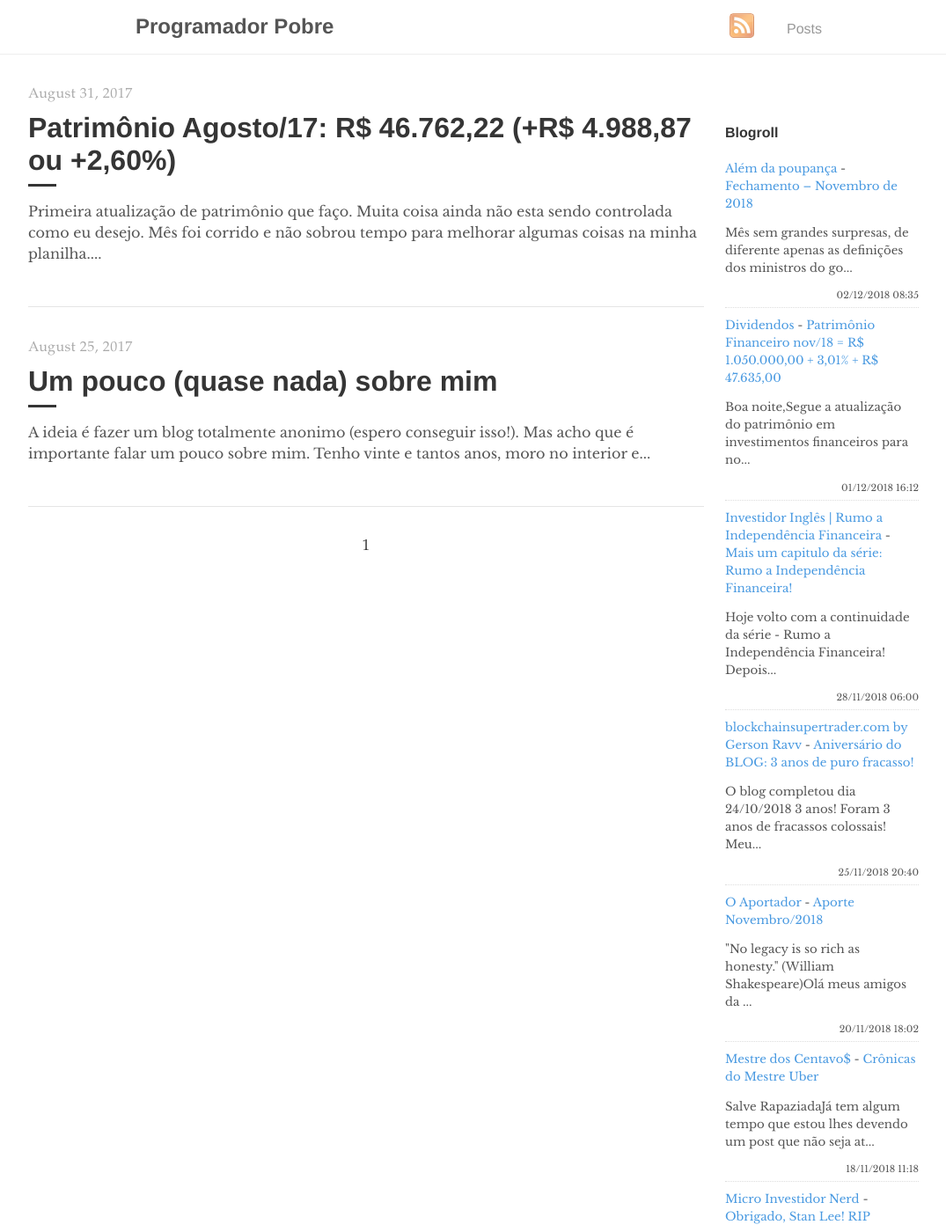
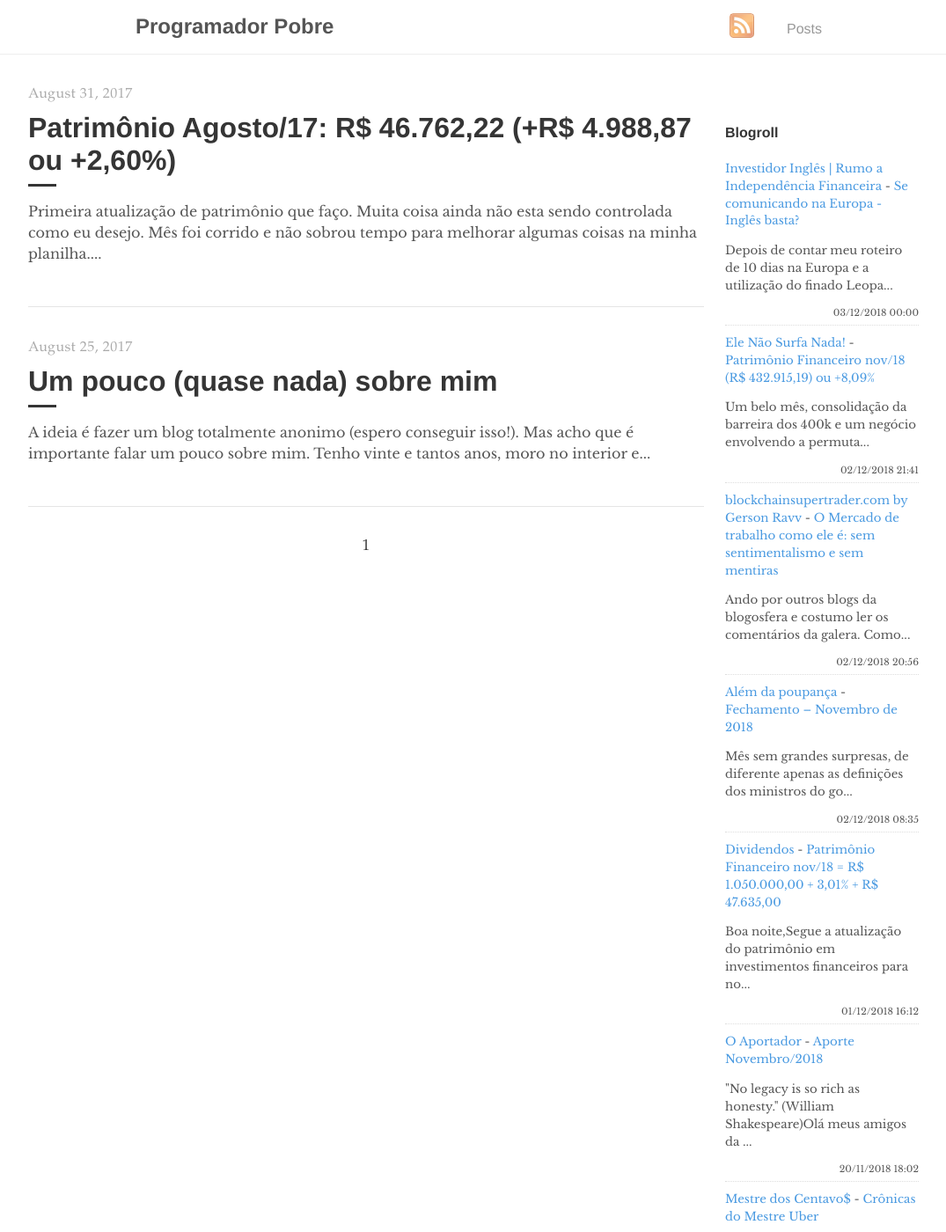
Before and after one commit to programadorpobre/programadorpobre.github.io, a Jekyll site: the page built from index.html, in a window 1280 px wide and 1400 px high. Shown: the whole window at 88% size, without its empty margins (96-1171 px from the left). Built offline with Jekyll 4.4.1, drawn with Linux system fonts in a browser that asks for light colours; the list of posts is cut into pages by our own code; comment, search, counter and statistics services are not loaded; some of the changed text lies outside the part shown.

Commit message:
[ci skip] travis #485

```diff
--- a/_includes/feed-entries.html
+++ b/_includes/feed-entries.html
@@ -1,3 +1,18 @@
+<div class="feed-entry">
+    <a class="feed-entry-site-name" href="https://www.investidoringles.com/">Investidor Inglês | Rumo a Independência Financeira</a> - <a class="feed-entry-title" href="https://www.investidoringles.com/2018/12/se-comunicando-na-europa-ingles-suficiente.html">Se comunicando na Europa - Inglês basta?</a>
+    <p class="feed-entry-summary">Depois de contar meu roteiro de 10 dias na Europa e a utilização do finado Leopa...</p>
+    <time datetime="2018-12-03T00:00:00.000-02:00">03/12/2018 00:00</time>
+</div>
+<div class="feed-entry">
+    <a class="feed-entry-site-name" href="https://elenaosurfanada.blogspot.com/">Ele Não Surfa Nada!</a> - <a class="feed-entry-title" href="https://elenaosurfanada.blogspot.com/2018/12/patrimonio-financeiro-nov18-r-43291519.html">Patrimônio Financeiro nov/18 (R$ 432.915,19) ou +8,09%</a>
+    <p class="feed-entry-summary">Um belo mês, consolidação da barreira dos 400k e um negócio envolvendo a permuta...</p>
+    <time datetime="2018-12-02T21:41:00.000-02:00">02/12/2018 21:41</time>
+</div>
+<div class="feed-entry">
+    <a class="feed-entry-site-name" href="http://www.blockchainsupertrader.com/">blockchainsupertrader.com by Gerson Ravv</a> - <a class="feed-entry-title" href="http://www.blockchainsupertrader.com/2018/12/o-mercado-de-trabalho-como-ele-e-sem.html">O Mercado de trabalho como ele é: sem sentimentalismo e sem mentiras</a>
+    <p class="feed-entry-summary">Ando por outros blogs da blogosfera e costumo ler os comentários da galera. Como...</p>
+    <time datetime="2018-12-02T20:56:00.000-02:00">02/12/2018 20:56</time>
+</div>
 <div class="feed-entry">
     <a class="feed-entry-site-name" href="https://alemdapoupanca.blogspot.com/">Além da poupança</a> - <a class="feed-entry-title" href="https://alemdapoupanca.blogspot.com/2018/12/fechamento-novembro-de-2018.html">Fechamento – Novembro de 2018</a>
     <p class="feed-entry-summary">Mês sem grandes surpresas, de diferente apenas as definições dos ministros do go...</p>
@@ -7,16 +22,6 @@
     <a class="feed-entry-site-name" href="http://bonsdividendos.blogspot.com/">Dividendos</a> - <a class="feed-entry-title" href="http://bonsdividendos.blogspot.com/2018/12/patrimonio-financeiro-nov18-r-105000000.html">Patrimônio Financeiro nov/18 = R$ 1.050.000,00 + 3,01% + R$ 47.635,00</a>
     <p class="feed-entry-summary">Boa noite,Segue a atualização do patrimônio em investimentos financeiros para no...</p>
     <time datetime="2018-12-01T16:12:00.001-08:00">01/12/2018 16:12</time>
-</div>
-<div class="feed-entry">
-    <a class="feed-entry-site-name" href="https://www.investidoringles.com/">Investidor Inglês | Rumo a Independência Financeira</a> - <a class="feed-entry-title" href="https://www.investidoringles.com/2018/11/capitulo-2-serie-rumo-a-independencia-financeira.html">Mais um capitulo da série: Rumo a Independência Financeira!</a>
-    <p class="feed-entry-summary">Hoje volto com a continuidade da série - Rumo a Independência Financeira! Depois...</p>
-    <time datetime="2018-11-28T06:00:00.000-02:00">28/11/2018 06:00</time>
-</div>
-<div class="feed-entry">
-    <a class="feed-entry-site-name" href="http://www.blockchainsupertrader.com/">blockchainsupertrader.com by Gerson Ravv</a> - <a class="feed-entry-title" href="http://www.blockchainsupertrader.com/2018/11/aniversario-do-blog-3-anos-de-puro.html">Aniversário do BLOG: 3 anos de puro fracasso!</a>
-    <p class="feed-entry-summary">O blog completou dia 24/10/2018 3 anos! Foram 3 anos de fracassos colossais! Meu...</p>
-    <time datetime="2018-11-25T20:40:00.000-02:00">25/11/2018 20:40</time>
 </div>
 <div class="feed-entry">
     <a class="feed-entry-site-name" href="https://oaportadorfinanceiro.blogspot.com/">O Aportador</a> - <a class="feed-entry-title" href="https://oaportadorfinanceiro.blogspot.com/2018/11/aporte-novembro2018.html">Aporte Novembro/2018</a>
@@ -34,11 +39,6 @@
     <time datetime="2018-11-14T08:36:00.003-08:00">14/11/2018 08:36</time>
 </div>
 <div class="feed-entry">
-    <a class="feed-entry-site-name" href="https://elenaosurfanada.blogspot.com/">Ele Não Surfa Nada!</a> - <a class="feed-entry-title" href="https://elenaosurfanada.blogspot.com/2018/11/patrimonio-financeiro-out18-r40051768.html">Patrimônio Financeiro out/18 (R$400.517,68) ou + 6,69%</a>
-    <p class="feed-entry-summary">Barreira dos 400k vencida! Um crescimento muito imponente do patrimônio de 6,69%...</p>
-    <time datetime="2018-11-02T17:12:00.000-03:00">02/11/2018 17:12</time>
-</div>
-<div class="feed-entry">
     <a class="feed-entry-site-name" href="https://mestredosdividendos.blogspot.com/">Mestre dos Dividendos</a> - <a class="feed-entry-title" href="https://mestredosdividendos.blogspot.com/2018/07/minha-homenagem-ao-vdc.html">Minha homenagem ao VDC.</a>
     <p class="feed-entry-summary">&nbsp;Lá se vão três anos e meio de blog,&nbsp; apesar de já circundar blogs de ...</p>
     <time datetime="2018-07-22T20:26:00.001-07:00">22/07/2018 20:26</time>
```
